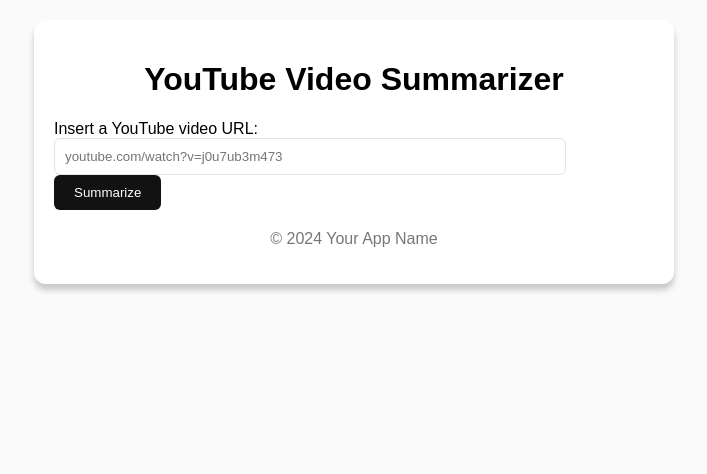
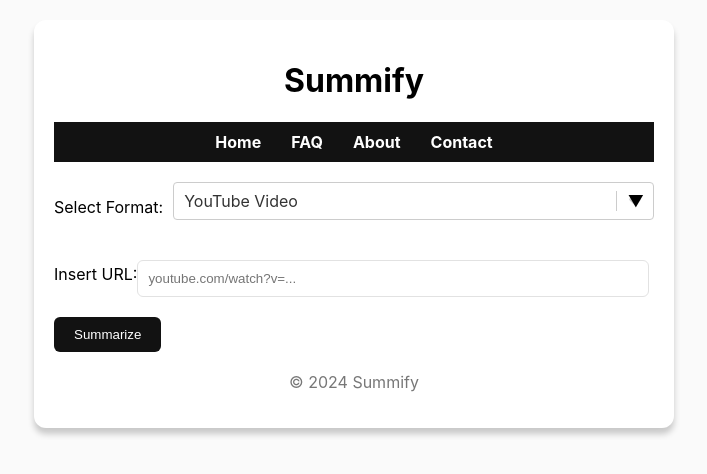
Before and after one commit to nikolliervin/summify-app, a React (Create React App) app: page / in a window 1280 px wide. Shown: the top 474 px of the page, without its empty margins (286-993 px from the left). Built offline with nearby package versions, Linux system fonts and the light colour scheme.

Commit message:
App structure/format options

```diff
--- a/src/App.css
+++ /dev/null
@@ -1,52 +0,0 @@
-body {
-  background-color: #fafafa;
-  font-family: Arial, sans-serif;
-  margin: 0;
-}
-
-.app {
-  max-width: 600px;
-  margin: 20px auto;
-  padding: 20px;
-  border-radius: 12px;
-  box-shadow: 0px 6px 6px rgba(0, 0, 0, 0.2);
-  background-color: #ffffff;
-}
-
-.header {
-  text-align: center;
-}
-
-footer {
-  text-align: center;
-  margin-top: 20px;
-  color: #777;
-}
-
-form {
-  margin-top: 20px;
-}
-
-input[type="text"] {
-  width: calc(100% - 110px);
-  padding: 10px;
-  border: 1px solid #e2e2e2;
-  border-radius: 6px;
-}
-
-button {
-  padding: 10px 20px;
-  border: none;
-  border-radius: 6px;
-  background-color: #121212;
-  color: white;
-  cursor: pointer;
-}
-
-button:hover {
-  background-color: #1a1a1a;
-}
-
-.summary {
-  margin-top: 20px;
-}
--- a/src/App.js
+++ /dev/null
@@ -1,66 +0,0 @@
-import React, { useState } from 'react';
-import './App.css';
-
-function App() {
-  const [videoUrl, setVideoUrl] = useState('');
-  const [summary, setSummary] = useState('');
-
-  const handleInputChange = (event) => {
-    setVideoUrl(event.target.value);
-  };
-
-  const handleSubmit = async (event) => {
-    event.preventDefault();
-    const apiUrl = 'https://your-summarizing-api.com/summarize';
-
-    try {
-      const response = await fetch(apiUrl, {
-        method: 'POST',
-        headers: {
-          'Content-Type': 'application/json',
-        },
-        body: JSON.stringify({ url: videoUrl }),
-      });
-
-      const data = await response.json();
-      setSummary(data.summary);
-    } catch (error) {
-      console.error('Error fetching the summary:', error);
-    }
-  };
-
-  return (
-    <div className="app">
-      <header className="header">
-        <h1>YouTube Video Summarizer</h1>
-      </header>
-      <form onSubmit={handleSubmit}>
-        <div>
-          <label htmlFor="video">Insert a YouTube video URL:</label>
-        </div>
-        <div>
-          <input
-            id="video"
-            type="text"
-            value={videoUrl}
-            onChange={handleInputChange}
-            placeholder="youtube.com/watch?v=j0u7ub3m473"
-            required
-          />
-          <button type="submit">Summarize</button>
-        </div>
-      </form>
-      {summary && (
-        <div className="summary">
-          <h2>Summary:</h2>
-          <p>{summary}</p>
-        </div>
-      )}
-      <footer className="footer">
-        <p>&copy; 2024 Your App Name</p>
-      </footer>
-    </div>
-  );
-}
-
-export default App;
--- /dev/null
+++ b/src/components/App.js
@@ -0,0 +1,31 @@
+// src/components/App.js
+
+import React, { useState } from 'react';
+import SummarizeForm from './SummarizeForm';
+import Menu from './Menu';
+import '../styles/App.css';
+
+const App = () => {
+  const [summary, setSummary] = useState('');
+
+  return (
+    <div className="app">
+      <header className="header">
+        <h1>Summify</h1>
+      </header>
+      <Menu />
+      <SummarizeForm onSummary={setSummary} />
+      {summary && (
+        <div className="summary">
+          <h2>Summary:</h2>
+          <p>{summary}</p>
+        </div>
+      )}
+      <footer className="footer">
+        <p>&copy; 2024 Summify</p>
+      </footer>
+    </div>
+  );
+};
+
+export default App;
--- /dev/null
+++ b/src/components/Menu.css
@@ -0,0 +1,28 @@
+/* src/components/Menu.css */
+
+.menu {
+    background-color: #121212;
+    padding: 10px;
+  }
+
+  .menu ul {
+    list-style: none;
+    padding: 0;
+    margin: 0;
+    display: flex;
+    justify-content: center;
+  }
+
+  .menu li {
+    margin: 0 15px;
+  }
+
+  .menu a {
+    color: #ffffff;
+    text-decoration: none;
+    font-weight: bold;
+  }
+
+  .menu a:hover {
+    text-decoration: underline;
+  }
--- /dev/null
+++ b/src/components/Menu.js
@@ -0,0 +1,19 @@
+// src/components/Menu.js
+
+import React from 'react';
+import './Menu.css';
+
+const Menu = () => {
+  return (
+    <nav className="menu">
+      <ul>
+        <li><a href="/">Home</a></li>
+        <li><a href="/faq">FAQ</a></li>
+        <li><a href="/about">About</a></li>
+        <li><a href="/contact">Contact</a></li>
+      </ul>
+    </nav>
+  );
+};
+
+export default Menu;
--- /dev/null
+++ b/src/components/SummarizeForm.js
@@ -0,0 +1,72 @@
+// src/components/SummarizeForm.js
+
+import React, { useState } from 'react';
+import Select from 'react-select';
+
+const formatOptions = [
+  { value: 'youtube', label: 'YouTube Video' },
+  { value: 'article', label: 'Article Link' },
+  { value: 'pdf', label: 'PDF Upload' },
+];
+
+const SummarizeForm = ({ onSummary }) => {
+  const [inputType, setInputType] = useState(formatOptions[0]);
+  const [inputValue, setInputValue] = useState('');
+
+  const handleSubmit = (e) => {
+    e.preventDefault();
+    const summaryText = `Summary for ${inputType.label}: ${inputValue}`;
+    onSummary(summaryText);
+    setInputValue('');
+  };
+
+  return (
+    <form onSubmit={handleSubmit}>
+      <div className="form-group">
+        <label htmlFor="inputType">Select Format:</label>
+        <div className="select-container">
+          <Select
+            id="inputType"
+            options={formatOptions}
+            value={inputType}
+            onChange={setInputType}
+            className="react-select"
+          />
+        </div>
+      </div>
+
+      <div className="input-container">
+  <label htmlFor="inputValue">
+    {inputType.value === 'pdf' ? 'Upload PDF:' : 'Insert URL:'}
+  </label>
+
+  {inputType.value === 'pdf' ? (
+    <>
+      <input
+        id="inputValue"
+        type="file"
+        accept="application/pdf"
+        onChange={(e) => setInputValue(e.target.files[0])}
+        required
+      />
+      <label className="upload-label" htmlFor="inputValue">Choose File</label>
+    </>
+  ) : (
+    <input
+      id="inputValue"
+      type="text"
+      value={inputValue}
+      onChange={(e) => setInputValue(e.target.value)}
+      placeholder={inputType.value === 'youtube' ? 'youtube.com/watch?v=...' : 'https://example.com'}
+      required
+    />
+  )}
+</div>
+
+
+      <button type="submit">Summarize</button>
+    </form>
+  );
+};
+
+export default SummarizeForm;
--- a/src/index.js
+++ b/src/index.js
@@ -1,17 +1,13 @@
+// src/index.js
+
 import React from 'react';
-import ReactDOM from 'react-dom/client';
-import './index.css';
-import App from './App';
-import reportWebVitals from './reportWebVitals';
+import ReactDOM from 'react-dom';
+import App from './components/App'; // Correct path to App.js
+import './index.css'; // Assuming this is your global styles
 
-const root = ReactDOM.createRoot(document.getElementById('root'));
-root.render(
+ReactDOM.render(
   <React.StrictMode>
     <App />
-  </React.StrictMode>
+  </React.StrictMode>,
+  document.getElementById('root')
 );
-
-// If you want to start measuring performance in your app, pass a function
-// to log results (for example: reportWebVitals(console.log))
-// or send to an analytics endpoint. Learn more: https://bit.ly/CRA-vitals
-reportWebVitals();
--- /dev/null
+++ b/src/styles/App.css
@@ -0,0 +1,184 @@
+body {
+  background-color: #fafafa;
+  font-family: Arial, sans-serif;
+  margin: 0;
+}
+
+.app {
+  max-width: 600px;
+  margin: 20px auto;
+  padding: 20px;
+  border-radius: 12px;
+  box-shadow: 0px 6px 6px rgba(0, 0, 0, 0.2);
+  background-color: #ffffff;
+}
+
+.header {
+  text-align: center;
+}
+
+footer {
+  text-align: center;
+  margin-top: 20px;
+  color: #777;
+}
+
+form {
+  margin-top: 20px;
+}
+
+input[type="text"] {
+  width: calc(100% - 110px);
+  padding: 10px;
+  border: 1px solid #e2e2e2;
+  border-radius: 6px;
+}
+
+button {
+  padding: 10px 20px;
+  border: none;
+  border-radius: 6px;
+  background-color: #121212;
+  color: white;
+  cursor: pointer;
+}
+
+button:hover {
+  background-color: #1a1a1a;
+}
+
+.summary {
+  margin-top: 20px;
+}
+
+/* src/styles/App.css */
+
+.select-dropdown {
+  appearance: none; /* Remove default styling */
+  background-color: #fafafa;
+  border: 1px solid #ccc;
+  border-radius: 4px;
+  padding: 10px;
+  font-size: 16px;
+  color: #333;
+  cursor: pointer;
+  transition: border-color 0.3s;
+}
+
+.select-dropdown:focus {
+  border-color: #007bff; /* Change border color on focus */
+  outline: none; /* Remove default outline */
+}
+
+.select-dropdown option {
+  padding: 10px; /* Padding for options */
+}
+
+/* Optional: Add a custom arrow */
+.select-container {
+  position: relative;
+  display: inline-block;
+}
+
+.select-container::after {
+  content: '▼'; /* Custom arrow */
+  position: absolute;
+  right: 10px;
+  top: 50%;
+  transform: translateY(-50%);
+  pointer-events: none; /* Prevent clicks on the arrow */
+}
+
+/* src/styles/App.css */
+
+.select-container {
+  margin-bottom: 20px; /* Space below the dropdown */
+}
+
+.input-container {
+  margin-bottom: 20px; /* Space below the input field */
+}
+
+form label {
+  display: block; /* Ensure labels are on their own line */
+  margin-bottom: 8px; /* Space between label and input */
+}
+
+/* src/styles/App.css */
+
+.form-group {
+  display: flex;
+  align-items: center; /* Vertically center items */
+  margin-bottom: 20px; /* Space below the form group */
+}
+
+.form-group label {
+  margin-right: 10px; /* Space between label and dropdown */
+  white-space: nowrap; /* Prevent label from wrapping */
+}
+
+.select-container {
+  flex-grow: 1; /* Allow dropdown to take up remaining space */
+}
+
+/* src/styles/App.css */
+
+.input-container {
+  display: flex;
+  align-items: center;
+  margin-bottom: 20px; /* Space below the input container */
+}
+
+input[type="file"] {
+  display: none; /* Hide the default file input */
+}
+
+.upload-label {
+  background-color: #007bff; /* Button color */
+  color: white; /* Text color */
+  padding: 10px 15px; /* Padding around the button */
+  border-radius: 5px; /* Rounded corners */
+  cursor: pointer; /* Pointer on hover */
+  transition: background-color 0.3s; /* Smooth transition */
+}
+
+.upload-label:hover {
+  background-color: #0056b3; /* Darker on hover */
+}
+
+.upload-label {
+  background-color: transparent; /* No background color */
+  color: #007bff; /* Text color */
+  border: 2px solid #007bff; /* Border color */
+  padding: 10px 15px; /* Padding around the button */
+  border-radius: 5px; /* Rounded corners */
+  cursor: pointer; /* Pointer on hover */
+  transition: background-color 0.3s, color 0.3s; /* Smooth transition */
+}
+
+.upload-label:hover {
+  background-color: #007bff; /* Background color on hover */
+  color: white; /* Text color on hover */
+}
+
+.input-field {
+  padding: 10px; /* Padding inside the input */
+  border: 1px solid #ccc; /* Border for input fields */
+  border-radius: 5px; /* Rounded corners */
+  width: 200px; /* Set desired width */
+  margin-left: 10px; /* Space between label/button and input */
+}
+
+.dropdown {
+  width: 200px; /* Match dropdown width */
+}.input-field {
+  padding: 10px; /* Padding inside the input */
+  border: 1px solid #ccc; /* Border for input fields */
+  border-radius: 5px; /* Rounded corners */
+  width: 200px; /* Set desired width */
+  margin-left: 10px; /* Space between label/button and input */
+}
+
+.dropdown {
+  width: 200px; /* Match dropdown width */
+}
```
